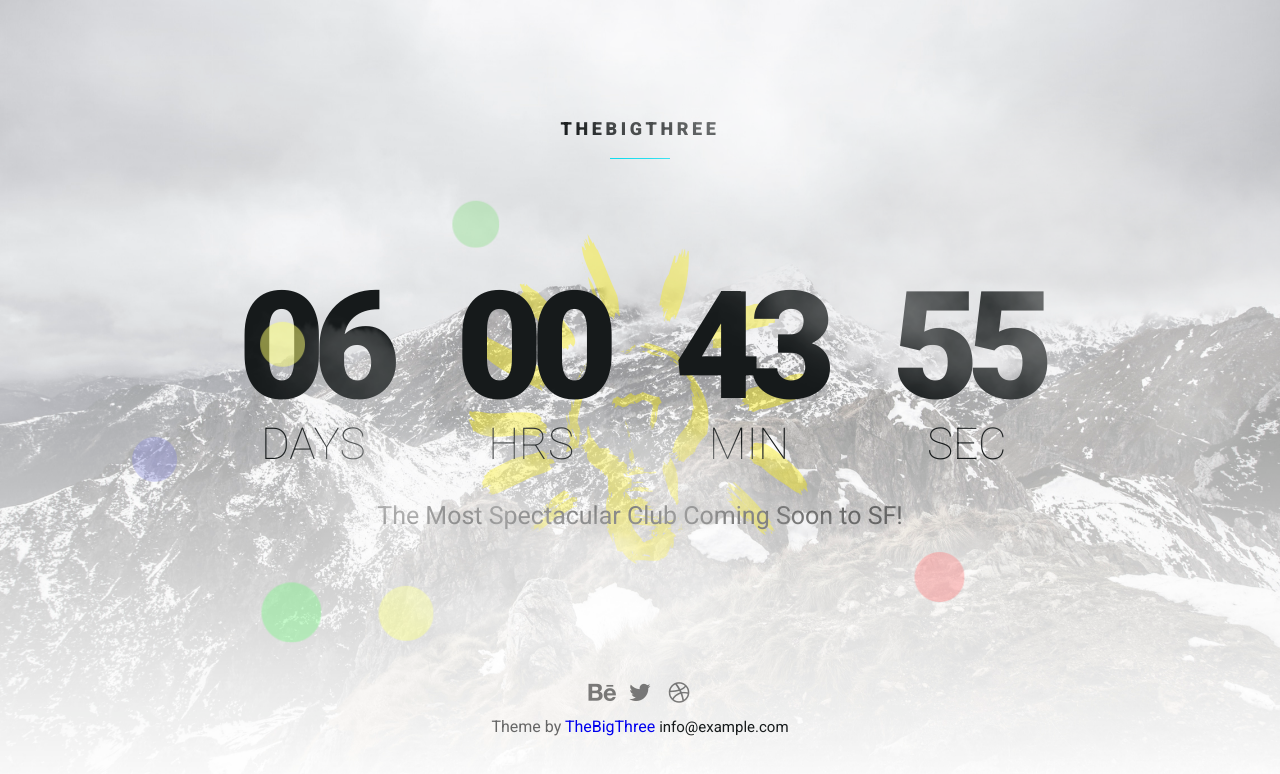
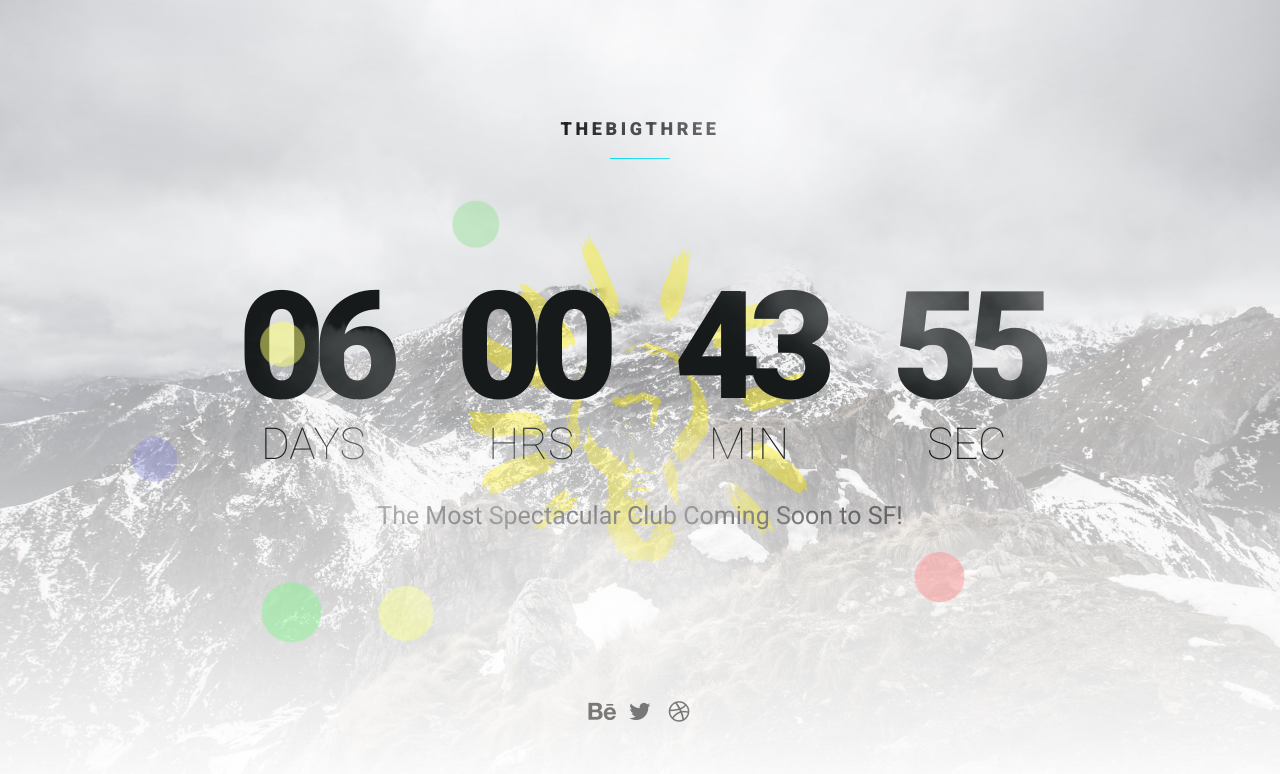
Before and after one commit to RYANSI/dcssfsu, a plain HTML site: page index.html in a window 1280 px wide. Drawn offline with Linux system fonts and the light colour scheme.

Commit message:
Update index.html
      <a href="https://TheBigThree.com/" target="_blank">TheBigThree</a>
                        <a class="mail" href="mailto:info@example.com?subject=Hi%TheBigThree!">info@example.com</a>

```diff
--- a/index.html
+++ b/index.html
@@ -169,8 +169,7 @@
                                 <a class="dribbble" href="#"><i class="fa fa-dribbble"></i></a>
                             </li>
                         </ul>
-                        Theme by <a href="https://TheBigThree.com/" target="_blank">TheBigThree</a>
-                        <a class="mail" href="mailto:info@example.com?subject=Hi%TheBigThree!">info@example.com</a>
+
                     </div>
                 </li>
             </ul>
```
